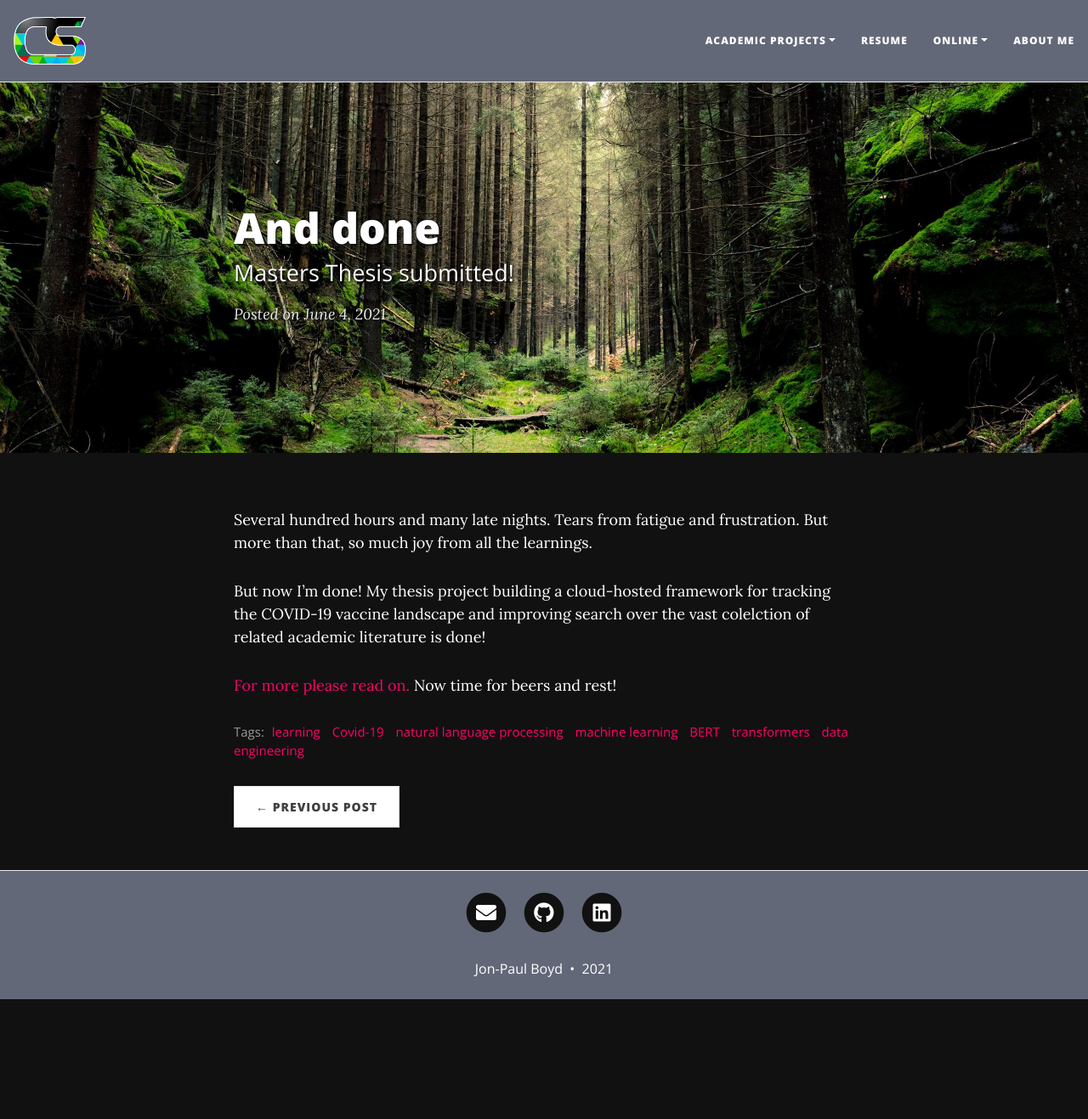
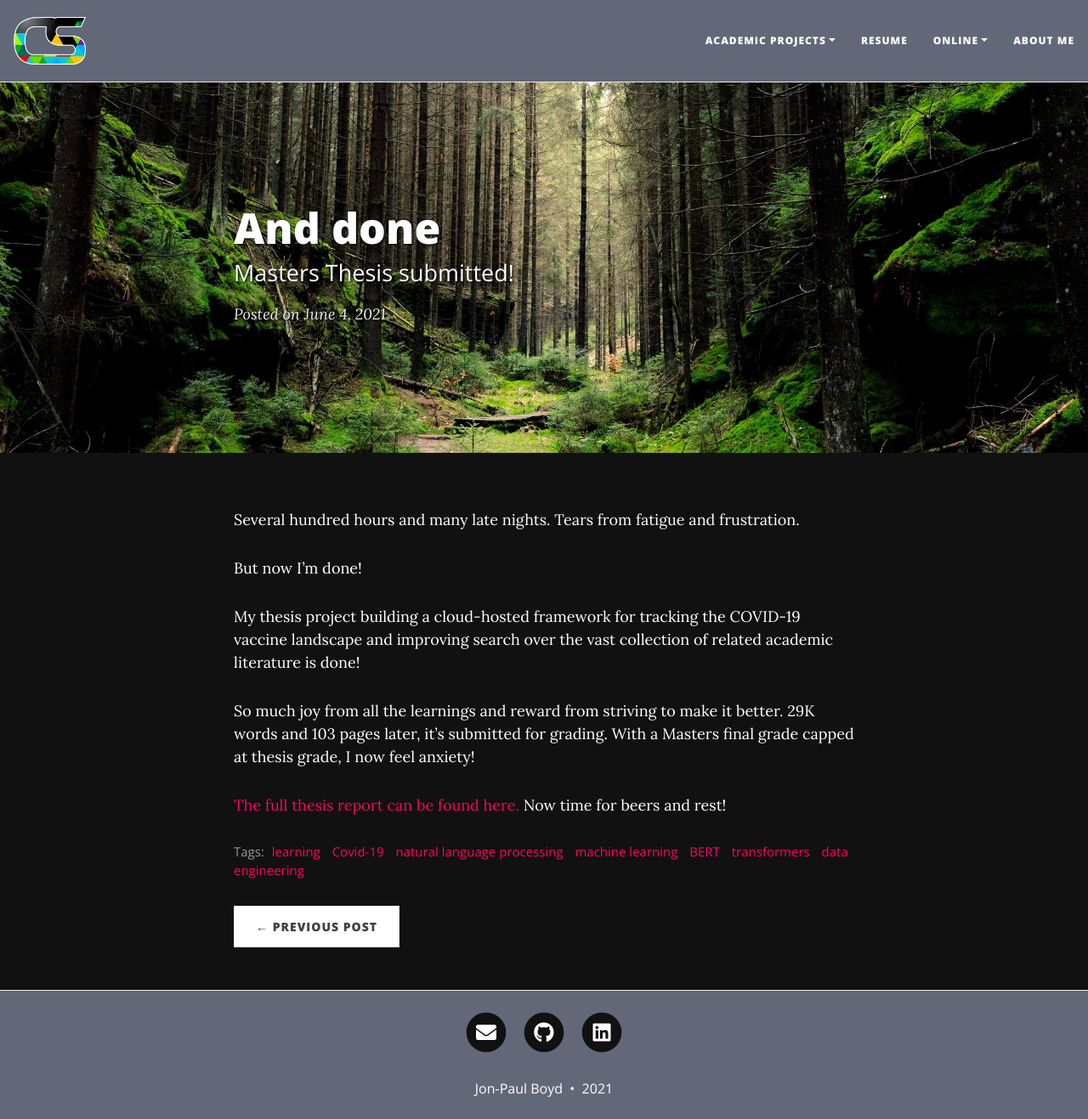
Before and after one commit to corticalstack/corticalstack.github.io, a Jekyll site: the page built from _posts/2021-06-04-masters-thesis-submitted.md, in a window 1280 px wide and 1317 px high. Shown: the whole window at 85% size. Built offline with Jekyll 4.4.1, drawn with Linux system fonts in a browser that asks for light colours; nearby versions of some CDN libraries.

Commit message:
Added thesis

```diff
--- a/_posts/2021-06-04-masters-thesis-submitted.md
+++ b/_posts/2021-06-04-masters-thesis-submitted.md
@@ -5,8 +5,12 @@ subtitle: Masters Thesis submitted!
 cover-img: /assets/img/forest_path.jpg
 tags: [learning, Covid-19, natural language processing, machine learning, BERT, transformers, data engineering]
 ---
-Several hundred hours and many late nights. Tears from fatigue and frustration. But more than that, so much joy from all the learnings.
+Several hundred hours and many late nights. Tears from fatigue and frustration.
 
-But now I'm done! My thesis project building a cloud-hosted framework for tracking the COVID-19 vaccine landscape and improving search over the vast colelction of related academic literature is done!
+But now I'm done!
 
-[For more please read on.](https://corticalstack.ai/mt/) Now time for beers and rest!
+My thesis project building a cloud-hosted framework for tracking the COVID-19 vaccine landscape and improving search over the vast collection of related academic literature is done!
+
+So much joy from all the learnings and reward from striving to make it better. 29K words and 103 pages later, it's submitted for grading. With a Masters final grade capped at thesis grade, I now feel anxiety!
+
+[The full thesis report can be found here.](https://corticalstack.ai/mt/) Now time for beers and rest!
```
Also changed, not shown: _posts/2021-03-18-and-so-it-begins.md (+2 -2 lines).
